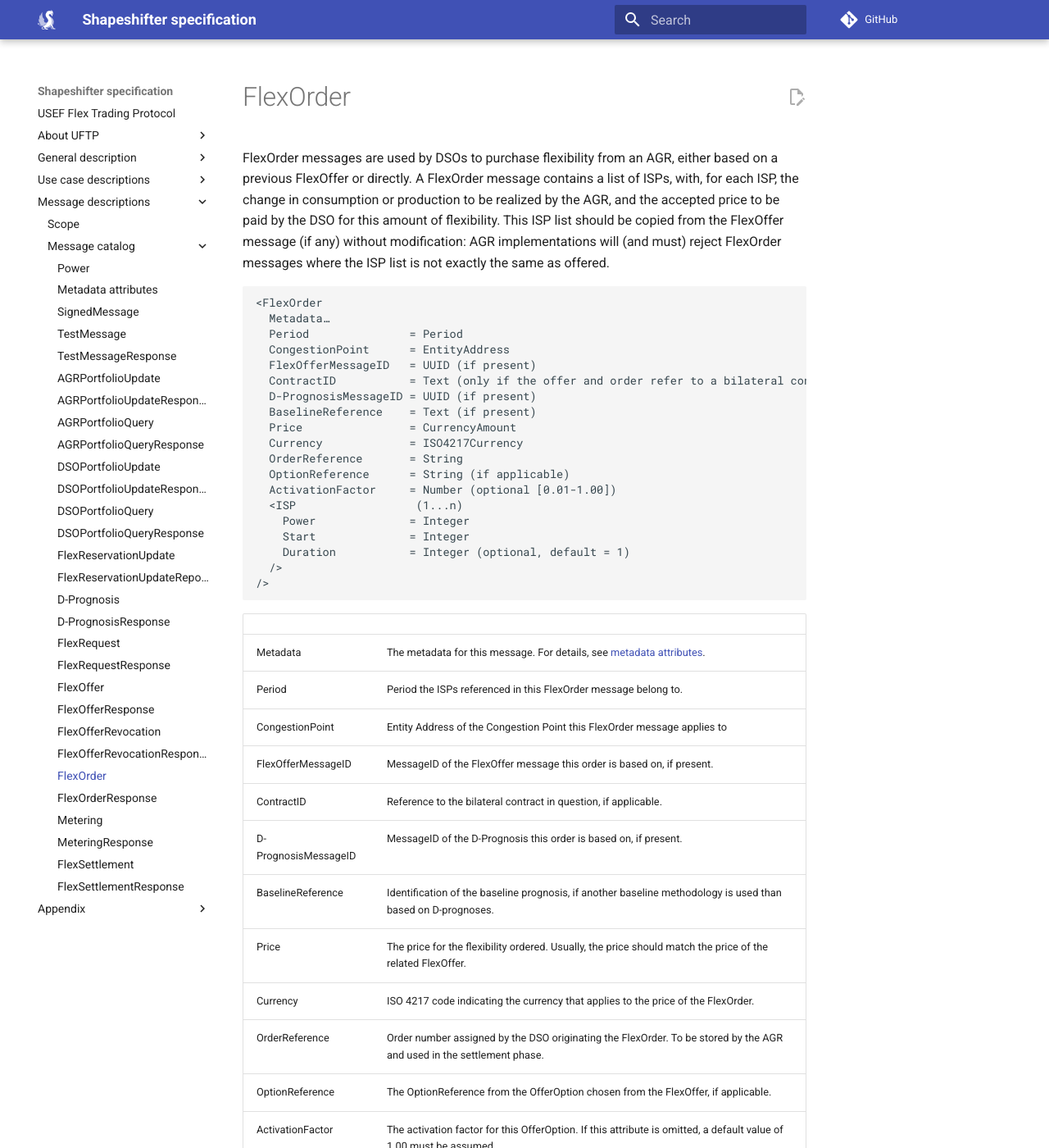
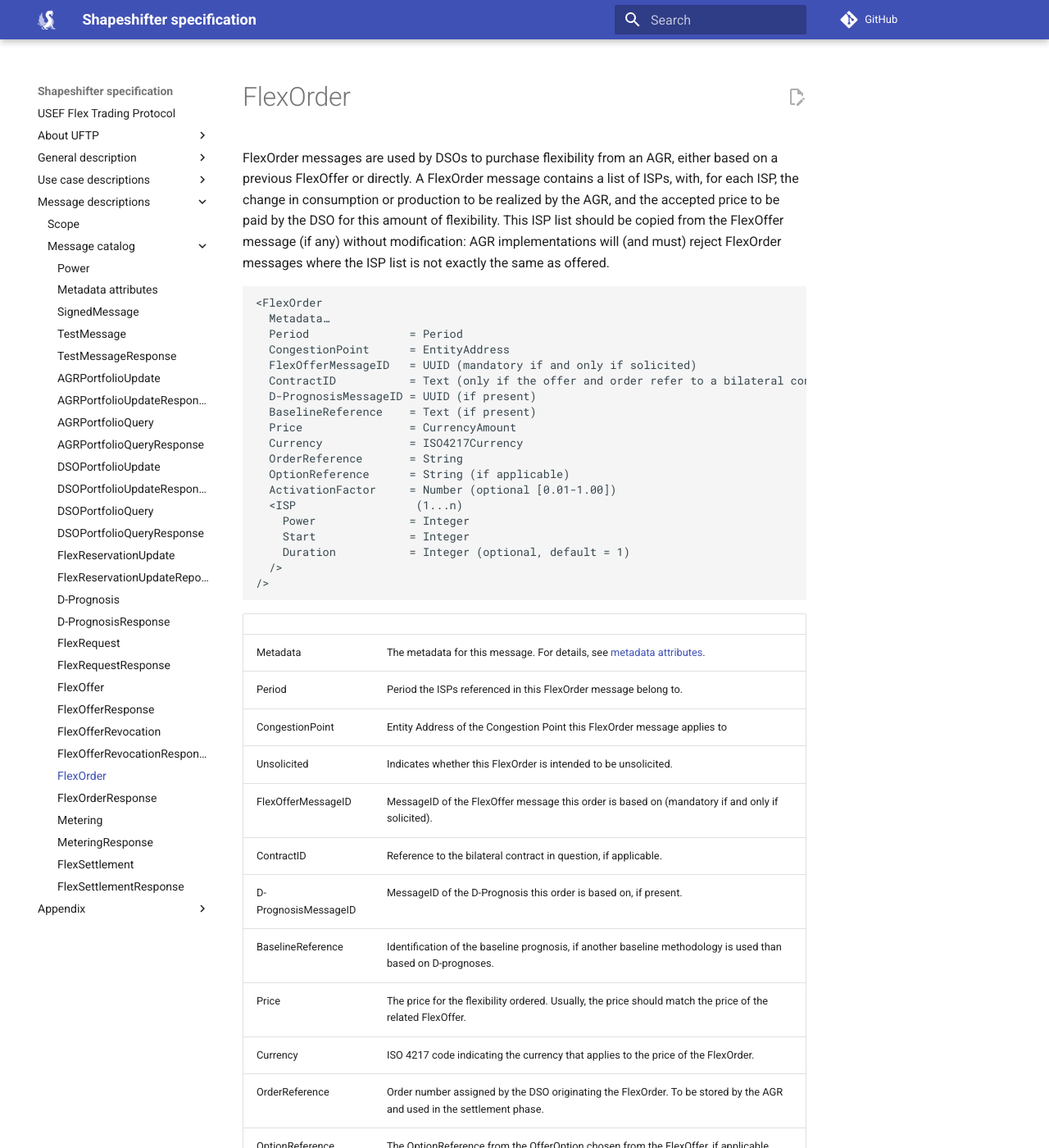
Before and after one commit to shapeshifter/shapeshifter-specification, an MkDocs documentation site: the page built from docs/message-descriptions/message-catalog/flex-order.md, in a window 1280 px wide and 1400 px high. Shown: the whole window at 82% size. Built offline with MkDocs 1.6.1 and Material for MkDocs 9.7.7, drawn with Linux system fonts in a browser that asks for light colours; comment, search, counter and statistics services are not loaded; the version menu is left out.

Commit message:
Add `Unsolicited` attribute to FlexOffer and FlexOrder

```diff
--- a/docs/message-descriptions/message-catalog/flex-order.md
+++ b/docs/message-descriptions/message-catalog/flex-order.md
@@ -15,7 +15,7 @@ This ISP list should be copied from the FlexOffer message (if any) without modif
   Metadata…
   Period               = Period
   CongestionPoint      = EntityAddress
-  FlexOfferMessageID   = UUID (if present)
+  FlexOfferMessageID   = UUID (mandatory if and only if solicited)
   ContractID           = Text (only if the offer and order refer to a bilateral contract)
   D-PrognosisMessageID = UUID (if present)
   BaselineReference    = Text (if present)
@@ -37,7 +37,8 @@ This ISP list should be copied from the FlexOffer message (if any) without modif
 | Metadata             | The metadata for this message. For details, see [metadata attributes](metadata-attributes.md).                                                                                                                                                                  |
 | Period               | Period the ISPs referenced in this FlexOrder message belong to.                                                                                                                                                                                                 |
 | CongestionPoint      | Entity Address of the Congestion Point this FlexOrder message applies to                                                                                                                                                                                        |
-| FlexOfferMessageID   | MessageID of the FlexOffer message this order is based on, if present.                                                                                                                                                                                          |
+| Unsolicited          | Indicates whether this FlexOrder is intended to be unsolicited.                                                                                                                                                                                                 |
+| FlexOfferMessageID   | MessageID of the FlexOffer message this order is based on (mandatory if and only if solicited).                                                                                                                                                                                                     |
 | ContractID           | Reference to the bilateral contract in question, if applicable.                                                                                                                                                                                                 |
 | D-PrognosisMessageID | MessageID of the D-Prognosis this order is based on, if present.                                                                                                                                                                                                |
 | BaselineReference    | Identification of the baseline prognosis, if another baseline methodology is used than based on D-prognoses.                                                                                                                                                    |
```
Also changed, not shown: CHANGELOG.md (+1 -0 lines), docs/message-descriptions/message-catalog/flex-offer.md (+2 -2 lines), 1 other file.
